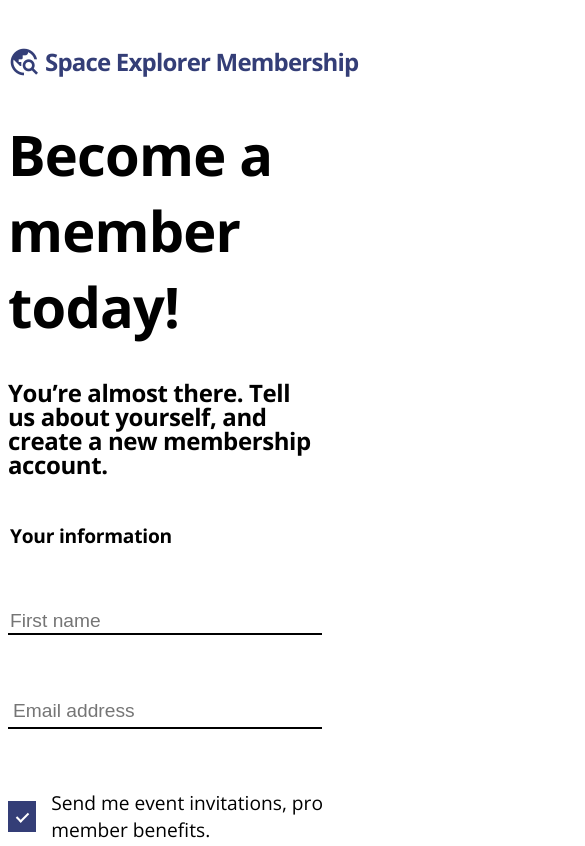
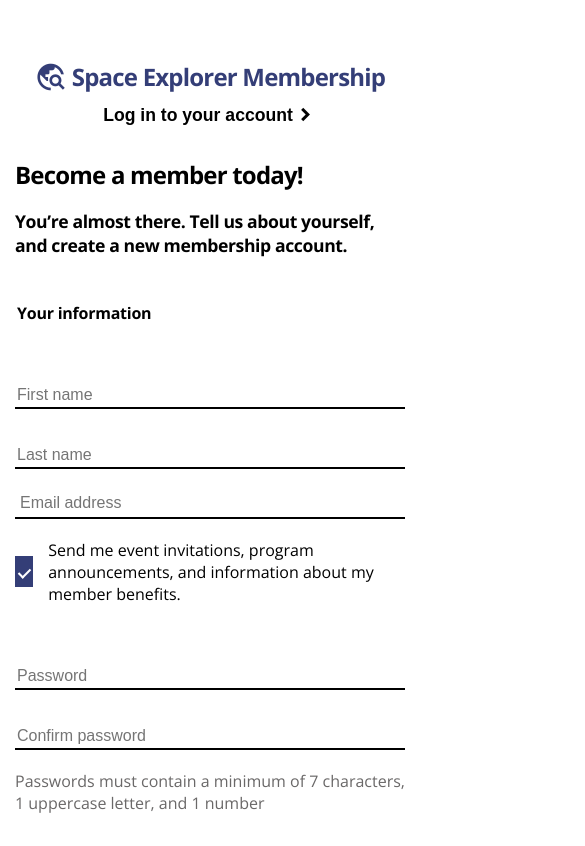
Before and after one commit to chezseashell/odin-signup-form, a plain HTML site: page index.html in a window 390 px wide. Shown: the top 846 px of the page, 585 px wide, since content can reach past the window. Drawn offline with nearby package versions, Linux system fonts and the light colour scheme.

Commit message:
Added responsive media queries

```diff
--- a/styles.css
+++ b/styles.css
@@ -1,8 +1,6 @@
-
 @import url('https://fonts.googleapis.com/css2?family=Open+Sans:ital,wght@0,300..800;1,300..800&display=swap');
 
-
-*:root {
+:root {
     margin: 0;
     padding: 0;
     box-sizing: border-box;
@@ -10,11 +8,10 @@
     --stdMargin: 30px;
     --layoutWidth: 100%;
     --contentWidth: 1200px;
-    --containerLeftWidth: calc(var(--contentWidth) * .66);
+    --containerLeftWidth: calc(var(--contentWidth) * 0.66);
     --containerRightWidth: calc(var(--contentWidth) - var(--containerLeftWidth));
     --grayColor: #908e8e;
     --highlightColor: #343e77;
-
 }
 
 *:focus {
@@ -24,36 +21,36 @@
 body {
     font-family: var(--sansFont);
     font-size: 16px;
+    margin: 0;
+    padding: 0;
 }
 
 .header-div {
     display: flex;
     flex-direction: row;
     max-width: var(--contentWidth);
-    margin-top: var(--stdMargin);
     margin: auto;
-    margin-top: calc(var(--stdMargin)*1.5);
-    width: var(--contentWidth);
+    margin-top: calc(var(--stdMargin) * 1.5);
+    width: 100%;
+    padding: 0 15px;
     justify-content: space-between;
+    align-items: center;
 }
 
 #logo {
     font-size: 1.5rem;
     padding: 0;
-    margin:0;
-    letter-spacing: -.05rem;
-    text-align: center;
+    margin: 0;
+    letter-spacing: -0.05rem;
     display: flex;
-    flex-direction: row;
     align-items: center;
     color: var(--highlightColor);
+}
 
-}
 #logo > i {
     padding-right: 5px;
     font-size: 2rem;
     color: var(--highlightColor);
-
 }
 
 .btn {
@@ -63,7 +60,8 @@ body {
     padding: 0;
     text-align: center;
 }
- .btn>i {
+
+.btn > i {
     padding: 0;
     display: inline-flex;
     margin: 0;
@@ -71,24 +69,20 @@ body {
 }
 
 .btn:hover {
-    /* color: #424141; */
     color: var(--highlightColor);
     cursor: pointer;
 }
 
 #button-dark {
     display: flex;
-    flex-direction: row;
     justify-content: space-between;
-
     background-color: black;
     color: white;
-    padding:15px 20px 15px 20px;
-    letter-spacing: .02rem;
+    padding: 15px 20px;
+    letter-spacing: 0.02rem;
     font-size: 1.2rem;
     width: 100%;
 }
-
 
 button {
     border: none;
@@ -100,81 +94,66 @@ button {
 
 .header-large {
     font-size: 3.5rem;
-    letter-spacing: -.05rem;
-
+    letter-spacing: -0.05rem;
 }
-
-
 
 .flex-container {
     display: flex;
     width: 100%;
     max-width: var(--contentWidth);
     margin: auto;
-    flex-flow: row wrap;
-    justify-content: center;
-
+    flex-flow: row nowrap; /* Keep side-by-side by default */
+    justify-content: space-between; /* Distribute space better */
+    padding: 0 15px;
 }
 
-
 .container-left {
-    margin-right: calc(var(--stdMargin)*2);
     max-width: var(--containerLeftWidth);
-    /* justify-content: flex-start; */
-    justify-items: flex-start;
+    width: 66%; /* Match the calculated proportion */
+    margin-right: calc(var(--stdMargin) * 2);
     overflow: hidden;
-
-
 }
 
 .container-right {
-    flex: 2 auto;
     max-width: var(--containerRightWidth);
-    justify-content: flex-end;
-
+    width: 33%; /* Match the calculated proportion */
+    flex-shrink: 0; /* Prevent shrinking too much */
 }
 
-
-
 .fieldset-left {
-    max-width: var(--containerLeftWidth);
-    width: 90%;
+    max-width: 100%;
+    width: 100%;
     border: none;
     margin: 0;
     padding: 0;
-    outline: none;
 }
-
 
 #image-div {
     background: url(images/asteroid.png) no-repeat center;
-    background-size:cover;
+    background-size: cover;
     height: 40%;
     width: 100%;
-    margin-top: calc(var(--stdMargin)*5);
+    margin-top: calc(var(--stdMargin) * 5);
     margin-bottom: 0;
-
 }
 
-
 #account-btn-div {
-    margin-top: calc(var(--stdMargin)*2);
+    margin-top: calc(var(--stdMargin) * 2);
+    text-align: center;
 }
 
 .address-div > select {
-    border:none;
+    border: none;
     border-bottom: 2px solid black;
-    margin: 0;
-    margin-bottom: calc(var(--stdMargin) *2);
-    width: 96.5%;
+    margin-bottom: calc(var(--stdMargin) * 2);
+    width: 100%;
     max-width: 100%;
-    border:none;
-    border-bottom: 2px solid black;
     box-sizing: border-box;
+    padding: 5px;
 }
 
 .input-placeholder {
-    color:var(--grayColor);
+    color: var(--grayColor);
     font-size: 1.2rem;
 }
 
@@ -182,17 +161,15 @@ button {
     color: black;
 }
 
-
 .single-input {
-    /* margin:auto; */
-    padding:5px;
+    padding: 5px;
     background: none;
     width: 100%;
     max-width: 100%;
     box-sizing: border-box;
-    border:none;
+    border: none;
     border-bottom: 2px solid black;
-    margin-bottom: calc(var(--stdMargin) *2);
+    margin-bottom: calc(var(--stdMargin) * 2);
 }
 
 .twocol-input {
@@ -201,43 +178,39 @@ button {
     gap: 30px;
     max-width: 100%;
     box-sizing: border-box;
-
 }
 
 .twocol-input > input {
     min-height: 25px;
-    width: calc(var(--containerLeftWidth)/2);
+    width: 50%;
     max-width: 100%;
     box-sizing: border-box;
-    border:none;
+    border: none;
     border-bottom: 2px solid black;
-    margin-bottom: calc(var(--stdMargin) *2);
+    margin-bottom: calc(var(--stdMargin) * 2);
 }
-
 
 .subheading-bold {
     font-size: 1.5rem;
     font-weight: 700;
-    letter-spacing: -.025rem;
-    margin-bottom: calc(var(--stdMargin)*1.5);
+    letter-spacing: -0.025rem;
+    margin-bottom: calc(var(--stdMargin) * 1.5);
     line-height: 1.5rem;
 }
 
 legend {
-    margin-bottom: calc(var(--stdMargin)*2);
-    font-weight:bold;
+    margin-bottom: calc(var(--stdMargin) * 2);
+    font-weight: bold;
     font-size: 1.2rem;
-    letter-spacing: -.015rem;
+    letter-spacing: -0.015rem;
 }
 
 div ~ p {
     font-size: 1.2rem;
-    color: #6a6868 ;
-    margin-bottom: calc(var(--stdMargin)*2);
+    color: #6a6868;
+    margin-bottom: calc(var(--stdMargin) * 2);
     margin-top: 0 !important;
-
 }
-
 
 .checkbox-div {
     display: flex;
@@ -251,7 +224,6 @@ div ~ p {
     cursor: pointer;
 }
 
-/* Hide default checkbox */
 .checkbox-div input {
     display: none;
 }
@@ -264,7 +236,6 @@ div ~ p {
     cursor: pointer;
 }
 
-/* Create custom checkbox */
 .checkmark {
     height: 25px;
     width: 25px;
@@ -276,45 +247,29 @@ div ~ p {
     background-color: transparent;
 }
 
-/* When the checkbox is checked, add a black background */
 .checkbox-div input:checked ~ label .checkmark {
     background-color: var(--highlightColor);
 }
 
-/* When the checkbox is unchecked, ensure it reverts */
 .checkbox-div input:not(:checked) ~ label .checkmark {
     background-color: transparent;
 }
 
-/* Create the checkmark/indicator (hidden when not checked) */
 .checkmark:after {
     content: "";
     display: none;
 }
 
-/* Show the checkmark when checked */
 .checkbox-div input:checked ~ label .checkmark:after {
     display: block;
 }
 
-/* Style the checkmark/indicator */
 .checkmark:after {
     width: 5px;
     height: 10px;
     border: solid white;
     border-width: 0 2px 2px 0;
-    -webkit-transform: rotate(45deg);
-    -ms-transform: rotate(45deg);
     transform: rotate(45deg);
-}
-
-/* Show the checkmark when checked */
-.checkbox-div input:checked ~ label .checkmark:after {
-    display: block;
-}
-
-.addres-div {
-    display: block;
 }
 
 #button-dark:hover {
@@ -326,3 +281,108 @@ div ~ p {
     color: var(--highlightColor);
     cursor: pointer;
 }
+
+/* Media Queries for Responsiveness */
+@media (max-width: 1024px) {
+    .container-left {
+        width: 60%; /* Slightly adjust proportions */
+    }
+
+    .container-right {
+        width: 35%;
+    }
+
+    .header-large {
+        font-size: 2.5rem;
+    }
+}
+
+@media (max-width: 768px) {
+    .flex-container {
+        flex-flow: row wrap; /* Stack containers vertically */
+    }
+
+    .container-left {
+        margin-right: 0;
+        max-width: 100%;
+        width: 100%;
+    }
+
+    .container-right {
+        max-width: 100%;
+        width: 100%;
+    }
+
+    .header-div {
+        flex-direction: column;
+        text-align: center;
+        padding: 15px;
+    }
+
+    #logo {
+        margin-bottom: 10px;
+    }
+
+    .header-large {
+        font-size: 2rem;
+    }
+
+    .subheading-bold {
+        font-size: 1.3rem;
+    }
+
+    .twocol-input {
+        flex-direction: column;
+        gap: 15px;
+    }
+
+    .twocol-input > input {
+        width: 100%;
+    }
+
+    #image-div {
+        height: 150px;
+    }
+
+    #button-dark {
+        font-size: 1rem;
+        padding: 12px 15px;
+    }
+}
+
+@media (max-width: 480px) {
+    .header-large {
+        font-size: 1.5rem;
+    }
+
+    .subheading-bold {
+        font-size: 1.1rem;
+    }
+
+    legend {
+        font-size: 1rem;
+    }
+
+    .input-placeholder {
+        font-size: 1rem;
+    }
+
+    .single-input,
+    .twocol-input > input,
+    .address-div > select {
+        margin-bottom: 20px;
+    }
+
+    #button-dark {
+        font-size: 0.9rem;
+        padding: 10px 12px;
+    }
+
+    .checkbox-div label {
+        font-size: 1rem;
+    }
+
+    div ~ p {
+        font-size: 1rem;
+    }
+}
```
